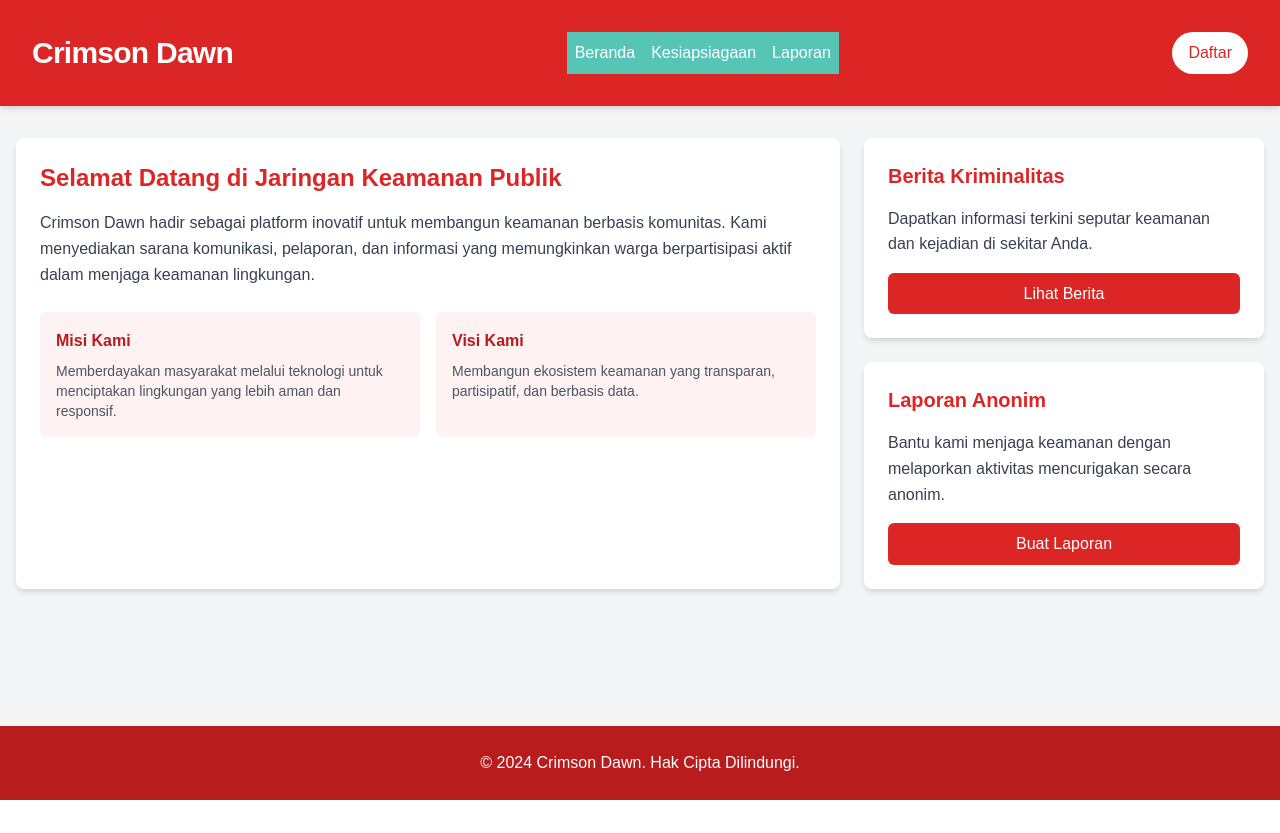
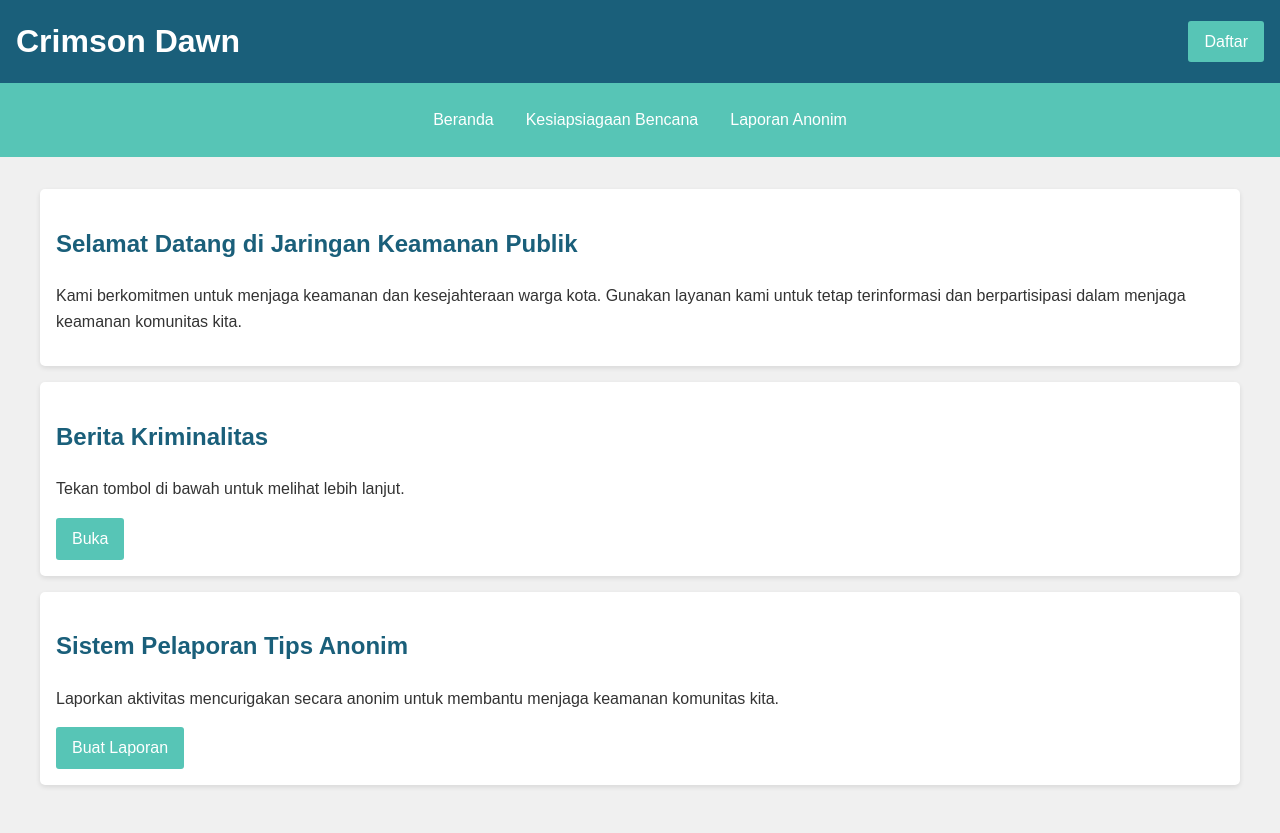
Before and after one commit to saktinagara/CrimsonDawnn, a PHP site: page /welcome.php in a window 1280 px wide. Before the commit the page ends 800 px from the top, so only its background shows below. Run offline with PHP 8.4, Linux system fonts and the light colour scheme.

Commit message:
beranda update

```diff
--- a/welcome.php
+++ b/welcome.php
@@ -1,155 +1,43 @@
 <!DOCTYPE html>
 <html lang="id">
-  <head>
-    <meta charset="UTF-8" />
-    <meta name="viewport" content="width=device-width, initial-scale=1.0" />
-    <title>Crimson Dawn - Jaringan Keamanan Publik</title>
-    <link
-      href="https://cdn.jsdelivr.net/npm/tailwindcss@2.2.19/dist/tailwind.min.css"
-      rel="stylesheet"
-    />
-    <link rel="stylesheet" href="css/style.css" />
-  </head>
-  <body class="bg-gray-100 text-gray-900">
-    <header class="bg-red-600 text-white shadow-md">
-      <div
-        class="container mx-auto px-4 py-4 flex justify-between items-center"
-      >
-        <h1 class="text-3xl font-bold tracking-tight">Crimson Dawn</h1>
-        <nav class="hidden md:flex space-x-4">
-          <a href="#beranda" class="hover:text-red-200 transition-colors"
-            >Beranda</a
-          >
-          <a href="#kesiapsiagaan" class="hover:text-red-200 transition-colors"
-            >Kesiapsiagaan</a
-          >
-          <a href="#laporan" class="hover:text-red-200 transition-colors"
-            >Laporan</a
-          >
-        </nav>
-        <div class="flex items-center space-x-4">
-          <a
-            href="Register.html"
-            class="bg-white text-red-600 px-4 py-2 rounded-full hover:bg-red-50 transition-colors"
-          >
-            Daftar
-          </a>
-          <button class="md:hidden text-white" id="mobile-menu-toggle">
-            <svg
-              class="w-6 h-6"
-              fill="none"
-              stroke="currentColor"
-              viewBox="0 0 24 24"
-              xmlns="http://www.w3.org/2000/svg"
-            >
-              <path
-                stroke-linecap="round"
-                stroke-linejoin="round"
-                stroke-width="2"
-                d="M4 6h16M4 12h16M4 18h16"
-              ></path>
-            </svg>
-          </button>
-        </div>
-      </div>
-
-      <!-- Mobile Menu (Hidden by Default) -->
-      <nav id="mobile-menu" class="hidden bg-red-500 md:hidden">
-        <div class="px-2 pt-2 pb-3 space-y-1">
-          <a href="#beranda" class="block px-3 py-2 rounded-md hover:bg-red-600"
-            >Beranda</a
-          >
-          <a
-            href="#kesiapsiagaan"
-            class="block px-3 py-2 rounded-md hover:bg-red-600"
-            >Kesiapsiagaan</a
-          >
-          <a href="#laporan" class="block px-3 py-2 rounded-md hover:bg-red-600"
-            >Laporan</a
-          >
-        </div>
-      </nav>
+<head>
+    <meta charset="UTF-8">
+    <meta name="viewport" content="width=device-width, initial-scale=1.0">
+    <link rel="stylesheet" href="css/style.css">
+    <title>Crimson Dawn</title>
+</head>
+<body>
+    <header>
+        <h1 class="header-title">Crimson Dawn</h1>
+        <a href="Register.html" class="register-btn">Daftar</a>
     </header>
 
-    <main class="container mx-auto px-4 py-8 grid md:grid-cols-3 gap-6">
-      <section
-        id="beranda"
-        class="bg-white rounded-lg shadow-md p-6 md:col-span-2"
-      >
-        <h2 class="text-2xl font-bold mb-4 text-red-600">
-          Selamat Datang di Jaringan Keamanan Publik
-        </h2>
-        <p class="text-gray-700 leading-relaxed">
-          Crimson Dawn hadir sebagai platform inovatif untuk membangun keamanan
-          berbasis komunitas. Kami menyediakan sarana komunikasi, pelaporan, dan
-          informasi yang memungkinkan warga berpartisipasi aktif dalam menjaga
-          keamanan lingkungan.
-        </p>
-        <div class="mt-6 grid md:grid-cols-2 gap-4">
-          <div class="bg-red-50 p-4 rounded-md">
-            <h3 class="font-semibold text-red-700 mb-2">Misi Kami</h3>
-            <p class="text-sm text-gray-600">
-              Memberdayakan masyarakat melalui teknologi untuk menciptakan
-              lingkungan yang lebih aman dan responsif.
-            </p>
-          </div>
-          <div class="bg-red-50 p-4 rounded-md">
-            <h3 class="font-semibold text-red-700 mb-2">Visi Kami</h3>
-            <p class="text-sm text-gray-600">
-              Membangun ekosistem keamanan yang transparan, partisipatif, dan
-              berbasis data.
-            </p>
-          </div>
-        </div>
-      </section>
+    <nav>
+        <ul>
+            <li><a href="#beranda">Beranda</a></li>
+            <li><a href="#kesiapsiagaan">Kesiapsiagaan Bencana</a></li>
+            <li><a href="#laporan">Laporan Anonim</a></li>
+        </ul>
+    </nav>
 
-      <div class="grid gap-6">
-        <section id="kesiapsiagaan" class="bg-white rounded-lg shadow-md p-6">
-          <h2 class="text-xl font-bold mb-4 text-red-600">
-            Berita Kriminalitas
-          </h2>
-          <p class="text-gray-700 mb-4">
-            Dapatkan informasi terkini seputar keamanan dan kejadian di sekitar
-            Anda.
-          </p>
-          <a
-            href="Info.html"
-            class="block w-full text-center bg-red-600 text-white py-2 rounded-md hover:bg-red-700 transition-colors"
-          >
-            Lihat Berita
-          </a>
+    <main>
+        <section id="beranda" class="card">
+            <h2>Selamat Datang di Jaringan Keamanan Publik</h2>
+            <p>Kami berkomitmen untuk menjaga keamanan dan kesejahteraan warga kota. Gunakan layanan kami untuk tetap terinformasi dan berpartisipasi dalam menjaga keamanan komunitas kita.</p>
         </section>
 
-        <section id="laporan" class="bg-white rounded-lg shadow-md p-6">
-          <h2 class="text-xl font-bold mb-4 text-red-600">Laporan Anonim</h2>
-          <p class="text-gray-700 mb-4">
-            Bantu kami menjaga keamanan dengan melaporkan aktivitas mencurigakan
-            secara anonim.
-          </p>
-          <a
-            href="Lapor.php"
-            class="block w-full text-center bg-red-600 text-white py-2 rounded-md hover:bg-red-700 transition-colors"
-          >
-            Buat Laporan
-          </a>
+        <section id="kesiapsiagaan" class="card">
+            <h2>Berita Kriminalitas</h2>
+            <p>Tekan tombol di bawah untuk melihat lebih lanjut.</p>
+            <a href="Info.php" class="btn">Buka</a>
         </section>
-      </div>
+
+        <section id="laporan" class="card">
+            <h2>Sistem Pelaporan Tips Anonim</h2>
+            <p>Laporkan aktivitas mencurigakan secara anonim untuk membantu menjaga keamanan komunitas kita.</p>
+            <a href="Lapor.php" class="btn">Buat Laporan</a>
+        </section>
     </main>
 
-    <footer class="bg-red-700 text-white py-6 mt-8">
-      <div class="container mx-auto px-4 text-center">
-        <p>&copy; 2024 Crimson Dawn. Hak Cipta Dilindungi.</p>
-      </div>
-    </footer>
-
-    <script>
-      // Mobile Menu Toggle
-      document
-        .getElementById("mobile-menu-toggle")
-        .addEventListener("click", function () {
-          const mobileMenu = document.getElementById("mobile-menu");
-          mobileMenu.classList.toggle("hidden");
-        });
-    </script>
-  </body>
+</body>
 </html>
```
Also changed, not shown: Info.php (renamed from Info.html).
